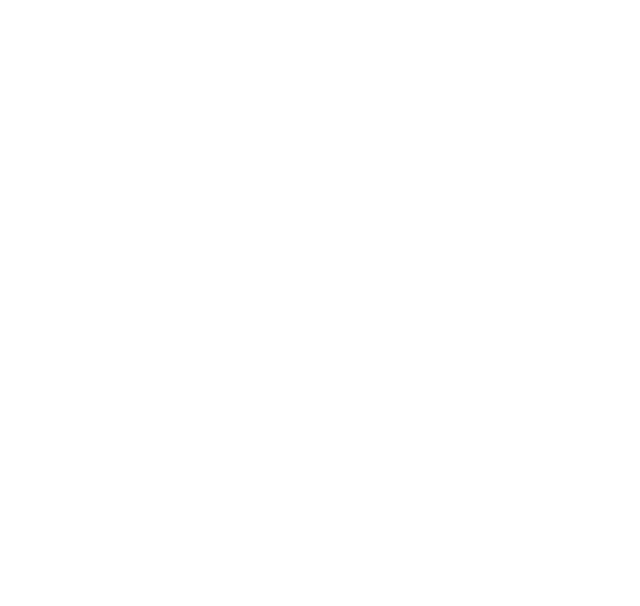
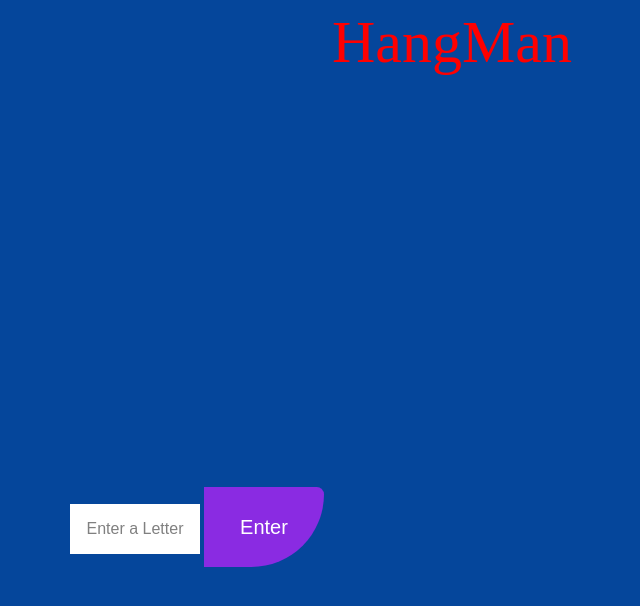
Before and after one commit to Itsindi22/HangMan, a plain HTML site: page index.html in a window 1280 px wide. Shown: the whole page, without its empty margins (188-828 px from the left). Drawn offline with Linux system fonts and the light colour scheme.

Commit message:
update some swag

```diff
--- a/index.html
+++ b/index.html
@@ -3,9 +3,24 @@
 <head>
     <meta charset="UTF-8">
     <meta name="viewport" content="width=device-width, initial-scale=1.0">
-    <title>HangMan</title>
-</head>
+    <link rel = "stylesheet" href="style.css">
+    <link rel = "stylesheet" href="script.js">
+ <title>HangMan</title>
+
+
+
+
 <body>
+<header> HangMan</header>
+<div class="GeussBtn">
+    <button class="square-button">Enter a Letter</button>
+    <button class="ender-button">Enter</button>
+
+
+</div>
+
 
 </body>
 </html>
+
+</head>
--- a/style.css
+++ b/style.css
@@ -0,0 +1,37 @@
+header {
+    color:red;
+    font-size: 60px;
+text-align: center;
+
+}
+body {
+    background-color: rgb(5, 70, 155);
+}
+.square-button {
+    width: 130px; /* Set the width of the button */
+    height: 50px; /* Set the height of the button */
+    border: none;
+    background-color: #fff; /* Set the background color */
+    color: gray; /* Set the text color */
+    font-size: 16px;
+    cursor: pointer;
+    position: relative;
+    top:410px;
+    left: 250px;
+}
+.ender-button {
+    width: 120px; /* Set the width of the button */
+    height: 80px; /* Set the height of the button */
+    border: none;
+    background-color: #8A2BE2; /* Set the background color (Ender Purple) */
+    color: white; /* Set the text color */
+    font-size: 16px;
+    cursor: pointer;
+    border-top-right-radius: 10px; /* Adjust border-radius for the top-right corner */
+    border-bottom-right-radius: 100px;
+    position: relative;
+    top:410px;
+    left: 250px;
+    font-size: 20px;
+
+}
```
